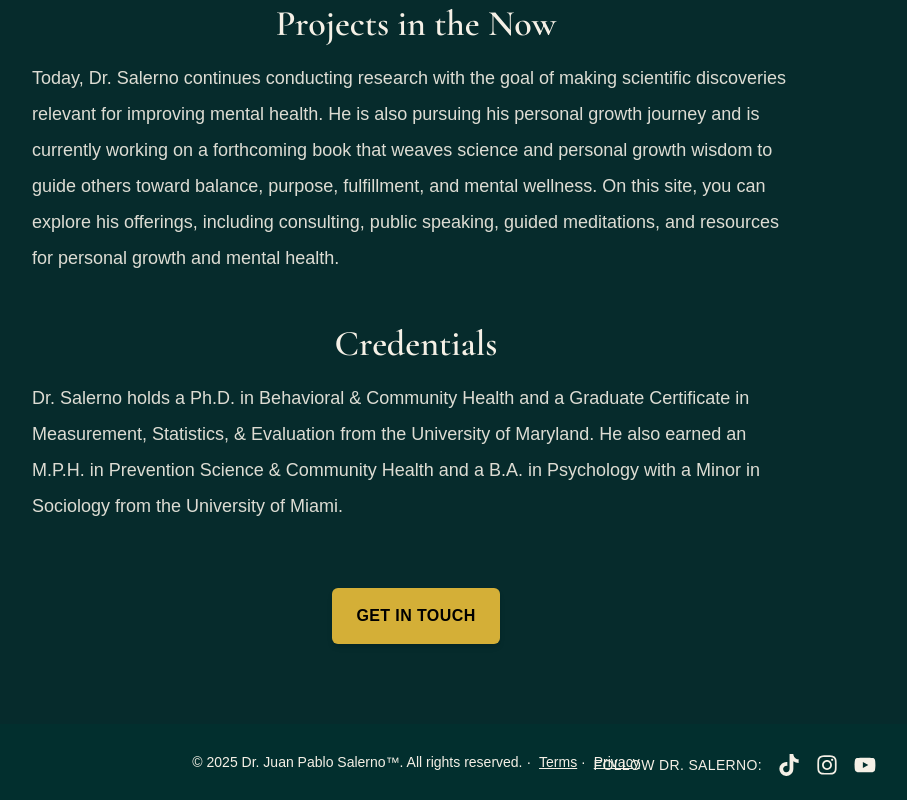
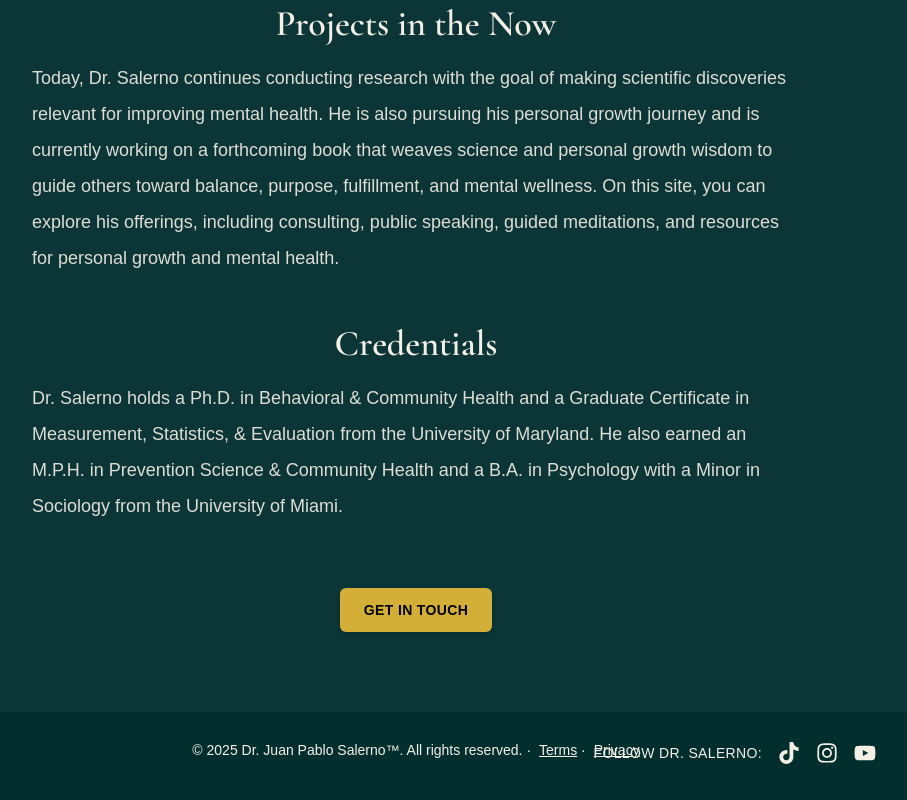
Before and after one commit to John3789/my-site-2, a Next.js app: page /about in a window 1280 px wide. Shown: the part 1336-2136 px from the top of the page, without its empty margins (224-1131 px from the left). Built offline with nearby package versions, Linux system fonts and the light colour scheme.

Commit message:
updates to about page spacing, but it stayed the same in the end

```diff
--- a/app/about/page.js
+++ b/app/about/page.js
@@ -1,7 +1,7 @@
 // app/about/page.js
 export default function AboutPage() {
   return (
-    <main className="min-h-screen w-full bg-[var(--color-teal-900)] text-[var(--color-cream)]">
+    <main className="min-h-screen w-full bg-[var(--color-teal-800)] text-[var(--color-cream)]">
       <div className="mx-auto max-w-[1200px] px-6 py-20">
         {/* Page title */}
         <h1 className="font-serif text-4xl mb-8 text-center">About Dr. Salerno</h1>
@@ -100,7 +100,7 @@ export default function AboutPage() {
         <div className="mt-16 flex justify-center">
           <a
             href="/contact"
-            className="inline-flex items-center rounded-md bg-[var(--color-gold)] text-black px-6 py-3 font-semibold uppercase tracking-wide shadow-md hover:shadow-lg hover:-translate-y-0.5 transition"
+            className="inline-flex items-center rounded-md bg-[var(--color-gold)] text-black px-6 py-3 font-semibold uppercase tracking-wide text-sm shadow-md hover:shadow-lg hover:-translate-y-0.5 transition"
           >
             Get in Touch
           </a>
```
